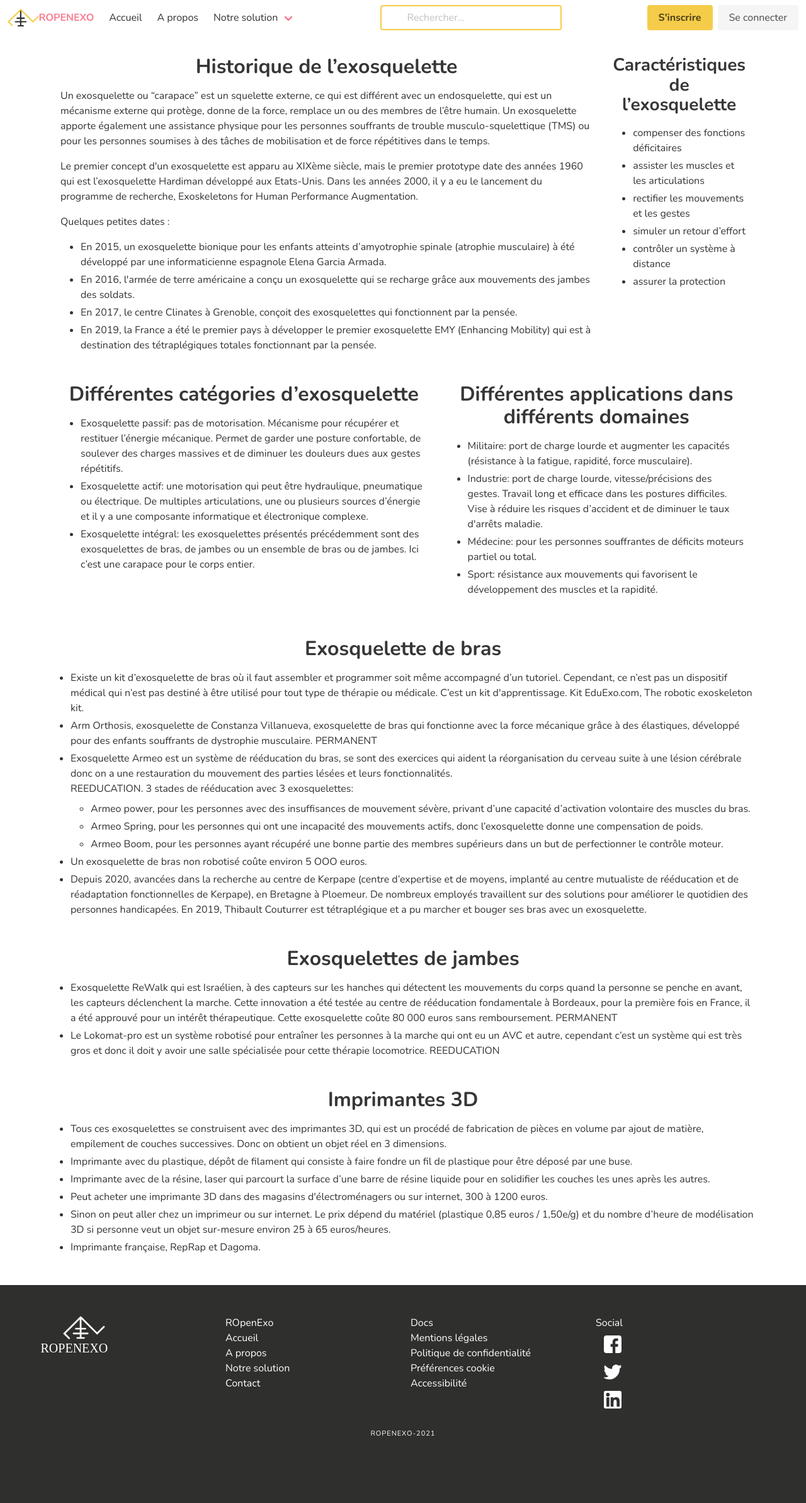
After one commit to Zerui-WANG/ROpenExoWebsite, a Django app: page /aPropos/ in a window 1280 px wide. The commit adds this page. Shown: the whole page at 63% size. Run offline with Django 3.2, Linux system fonts and the light colour scheme; style sheets or scripts are compiled from the project's sources; some libraries are stand-ins or nearby versions.

Commit message:
commit update

```diff
--- a/assets/src/styles/main.scss
+++ b/assets/src/styles/main.scss
@@ -10,7 +10,6 @@
 
 // Import specific styles
 @import "footer.scss";
-@import "header.scss";
 
 
 .icon-ROE-homepage{
--- a/polls/templates/header.html
+++ b/polls/templates/header.html
@@ -19,11 +19,11 @@
 
         <div id="navbarBasicExample" class="navbar-menu">
             <div class="navbar-start">
-                <a class="navbar-item">
+                <a class="navbar-item" href="{% url 'polls:index' %}">
                     Accueil
                 </a>
 
-                <a class="navbar-item">
+                <a class="navbar-item" href="{% url 'polls:aPropos' %}">
                     A propos
                 </a>
 
--- /dev/null
+++ b/polls/templates/polls/aPropos.html
@@ -0,0 +1,201 @@
+{% extends "base.html" %}
+
+{% load static %}
+
+{% block content %}
+
+<!--Section Historique de l'exosquelette-->
+<div class="tile m-4">
+    <div class="content m-4">
+        <h1 class="has-text-centered">Historique de l’exosquelette</h1>
+
+        <p>
+            Un exosquelette ou “carapace” est un squelette externe, ce qui est différent avec un endosquelette,
+            qui est un mécanisme externe qui protège, donne de la force, remplace un ou des membres de l’être humain.
+            Un exosquelette apporte également une assistance physique pour les personnes souffrants de trouble
+            musculo-squelettique (TMS) ou pour les personnes soumises à des tâches de mobilisation et de force
+            répétitives dans le temps.
+        </p>
+
+        <p>
+            Le premier concept d'un exosquelette est apparu au XIXème siècle, mais le premier prototype date des
+            années 1960 qui est l’exosquelette Hardiman développé aux Etats-Unis. Dans les années 2000, il y a eu le
+            lancement du programme de recherche, Exoskeletons for Human Performance Augmentation.
+        </p>
+
+        <p>Quelques petites dates : </p>
+
+        <ul>
+            <li>
+                En 2015, un exosquelette bionique pour les enfants atteints d’amyotrophie spinale
+                (atrophie musculaire) à été développé par une informaticienne espagnole Elena Garcia Armada.
+            </li>
+            <li>
+                En 2016, l'armée de terre américaine a conçu un exosquelette qui se recharge grâce aux mouvements des
+                jambes des soldats.
+            </li>
+            <li>
+                En 2017, le centre Clinates à Grenoble, conçoit des exosquelettes qui fonctionnent par la pensée.
+            </li>
+            <li>
+                En 2019, la France a été le premier pays à développer le premier exosquelette EMY (Enhancing Mobility)
+                qui est à destination des tétraplégiques totales fonctionnant par la pensée.
+            </li>
+        </ul>
+    </div>
+
+    <!--Section Caractéristiques de l’exosquelette-->
+    <div class="content m-4">
+        <h2 class="has-text-centered">Caractéristiques de l’exosquelette</h2>
+        <ul>
+            <li>compenser des fonctions déficitaires</li>
+            <li>assister les muscles et les articulations</li>
+            <li>rectifier les mouvements et les gestes </li>
+            <li>simuler un retour d’effort</li>
+            <li>contrôler un système à distance </li>
+            <li>assurer la protection</li>
+        </ul>
+    </div>
+</div>
+
+<div class="tile m-4">
+    <!--Section Différentes catégories d’exosquelette-->
+    <div class="content m-4">
+        <h1 class="has-text-centered">Différentes catégories d’exosquelette</h1>
+        <ul>
+            <li>
+                Exosquelette passif: pas de motorisation. Mécanisme pour récupérer et restituer
+                l’énergie mécanique. Permet de garder une posture confortable, de soulever des charges massives
+                et de diminuer les douleurs dues aux gestes répétitifs.
+            </li>
+            <li>
+                Exosquelette actif: une motorisation qui peut être hydraulique, pneumatique ou électrique.
+                De multiples articulations, une ou plusieurs sources d’énergie et il y a une composante informatique
+                et électronique complexe.
+            </li>
+            <li>
+                Exosquelette intégral: les exosquelettes présentés précédemment sont des exosquelettes de bras,
+                de jambes ou un ensemble de bras ou de jambes. Ici c’est une carapace pour le corps entier.
+            </li>
+        </ul>
+    </div>
+
+    <!--Section Différentes applications dans différents domaines-->
+    <div class="content m-4">
+        <h1 class="has-text-centered">Différentes applications dans différents domaines</h1>
+        <ul>
+            <li>
+                Militaire: port de charge lourde et augmenter les capacités
+                (résistance à la fatigue, rapidité, force musculaire).
+            </li>
+            <li>
+                Industrie: port de charge lourde, vitesse/précisions des gestes. Travail long et efficace dans
+                les postures difficiles. Vise à réduire les risques d’accident et de diminuer le taux d'arrêts maladie.
+            </li>
+            <li>
+                Médecine: pour les personnes souffrantes de déficits moteurs partiel ou total.
+            </li>
+            <li>
+                Sport: résistance aux mouvements qui favorisent le développement des muscles et la rapidité.
+            </li>
+        </ul>
+    </div>
+</div>
+    <!--Section Exosquelette de bras-->
+    <div class="content m-4 mt-6 mb-6">
+        <h1 class="has-text-centered">Exosquelette de bras</h1>
+        <ul>
+            <li>
+                Existe un kit d’exosquelette de bras où il faut assembler et programmer soit même accompagné d’un tutoriel.
+                Cependant, ce n’est pas un dispositif médical qui n’est pas destiné à être utilisé pour tout type de
+                thérapie ou médicale. C’est un kit d'apprentissage. Kit EduExo.com, The robotic exoskeleton kit.
+            </li>
+            <li>
+                Arm Orthosis, exosquelette de Constanza Villanueva, exosquelette de bras qui fonctionne avec la
+                force mécanique grâce à des élastiques, développé pour des enfants souffrants de dystrophie musculaire.
+                PERMANENT
+            </li>
+            <li>
+                Exosquelette Armeo est un système de rééducation du bras, se sont des exercices qui aident la
+                réorganisation du cerveau suite à une lésion cérébrale donc on a une restauration du mouvement des
+                parties lésées et leurs fonctionnalités. </br>
+                REEDUCATION. 3 stades de rééducation avec 3 exosquelettes:
+                <ul>
+                    <li>
+                        Armeo power, pour les personnes avec des insuffisances de mouvement sévère, privant d’une
+                        capacité d’activation volontaire des muscles du bras.
+                    </li>
+                    <li>
+                        Armeo Spring, pour les personnes qui ont une incapacité des mouvements actifs, donc
+                        l’exosquelette donne une compensation de poids.
+                    </li>
+                    <li>
+                        Armeo Boom, pour les personnes ayant récupéré une bonne partie des membres supérieurs dans
+                        un but de perfectionner le contrôle moteur.
+                    </li>
+                </ul>
+            </li>
+            <li>
+                Un exosquelette de bras non robotisé coûte environ 5 OOO euros.
+            </li>
+            <li>
+                Depuis 2020, avancées dans la recherche au centre de Kerpape (centre d’expertise et de moyens,
+                implanté au centre mutualiste de rééducation et de réadaptation fonctionnelles de Kerpape),
+                en Bretagne à Ploemeur. De nombreux employés travaillent sur des solutions pour améliorer le
+                quotidien des personnes handicapées. En 2019, Thibault Couturrer est tétraplégique et a pu marcher
+                et bouger ses bras avec un exosquelette.
+            </li>
+        </ul>
+    </div>
+
+    <!--Section Exosquelettes de jambes-->
+    <div class="content m-4 mt-6 mb-6">
+        <h1 class="has-text-centered">Exosquelettes de jambes</h1>
+        <ul>
+            <li>
+                Exosquelette ReWalk qui est Israélien, à des capteurs sur les hanches qui détectent les mouvements
+                du corps quand la personne se penche en avant, les capteurs déclenchent la marche. Cette innovation
+                a été testée au centre de rééducation fondamentale à Bordeaux, pour la première fois en France,
+                il a été approuvé pour un intérêt thérapeutique. Cette exosquelette coûte 80 000 euros sans
+                remboursement. PERMANENT
+            </li>
+            <li>
+                Le Lokomat-pro est un système robotisé pour entraîner les personnes à la marche qui ont eu un
+                AVC et autre, cependant c’est un système qui est très gros et donc il doit y avoir une salle
+                spécialisée pour cette thérapie locomotrice. REEDUCATION
+            </li>
+        </ul>
+    </div>
+
+    <!--Section Imprimantes 3D-->
+    <div class="content m-4 mt-6 mb-6">
+        <h1 class="has-text-centered">Imprimantes 3D</h1>
+        <ul>
+            <li>
+                Tous ces exosquelettes se construisent avec des imprimantes 3D, qui est un procédé de
+                fabrication de pièces en volume par ajout de matière, empilement de couches successives.
+                Donc on obtient un objet réel en 3 dimensions.
+            </li>
+            <li>
+                Imprimante avec du plastique, dépôt de filament qui consiste à faire fondre un fil de plastique
+                pour être déposé par une buse.
+            </li>
+            <li>
+                Imprimante avec de la résine, laser qui parcourt la surface d’une barre de résine liquide
+                pour en solidifier les couches les unes après les autres.
+            </li>
+            <li>
+                Peut acheter une imprimante 3D dans des magasins d'électroménagers ou sur internet, 300 à 1200 euros.
+            </li>
+            <li>
+                Sinon on peut aller chez un imprimeur ou sur internet. Le prix dépend du matériel (plastique
+                0,85 euros / 1,50e/g) et du nombre d’heure de modélisation 3D si personne veut un objet sur-mesure
+                environ 25 à 65 euros/heures.
+            </li>
+            <li>
+                Imprimante française, RepRap et Dagoma.
+            </li>
+        </ul>
+    </div>
+</div>
+{% endblock %}
--- a/polls/templates/polls/storyboard.html
+++ b/polls/templates/polls/storyboard.html
@@ -11,8 +11,7 @@
                     <p class="title">{{ storyboard.title }}</p>
                     <p class="subtitle">{{ storyboard.description }}</p>
                     <figure class="image">
-
-                        <img src="{% static storyboard.url %}" alt="storyboard-Parent">
+                        <img src="{% static storyboard.url %}" alt="storyboard">
                     </figure>
                 </article>
             {% endfor %}
--- a/polls/urls.py
+++ b/polls/urls.py
@@ -9,4 +9,5 @@ urlpatterns = [
     path('<int:question_id>/results/', views.results, name='results'),
     path('<int:question_id>/vote/', views.vote, name='vote'),
     path('storyboard/', views.storyboard, name="storyboard"),
+    path('aPropos/', views.aPropos, name="aPropos"),
 ]
--- a/polls/views.py
+++ b/polls/views.py
@@ -40,6 +40,9 @@ def storyboard(request):
     context = {'storyboards': storyboards}
     return render(request, 'polls/storyboard.html', context)
 
+def aPropos(request):
+    return render(request, 'polls/aPropos.html')
+
 def detail(request, question_id):
     question = get_object_or_404(Question, pk = question_id)
     return render(request, 'polls/detail.html', {'question': question})
```
Also changed, not shown: polls/templates/polls/index.html (+3 -15 lines), images/storyboard/Storyboard_-_Beneficaire_3.jpg (added).
